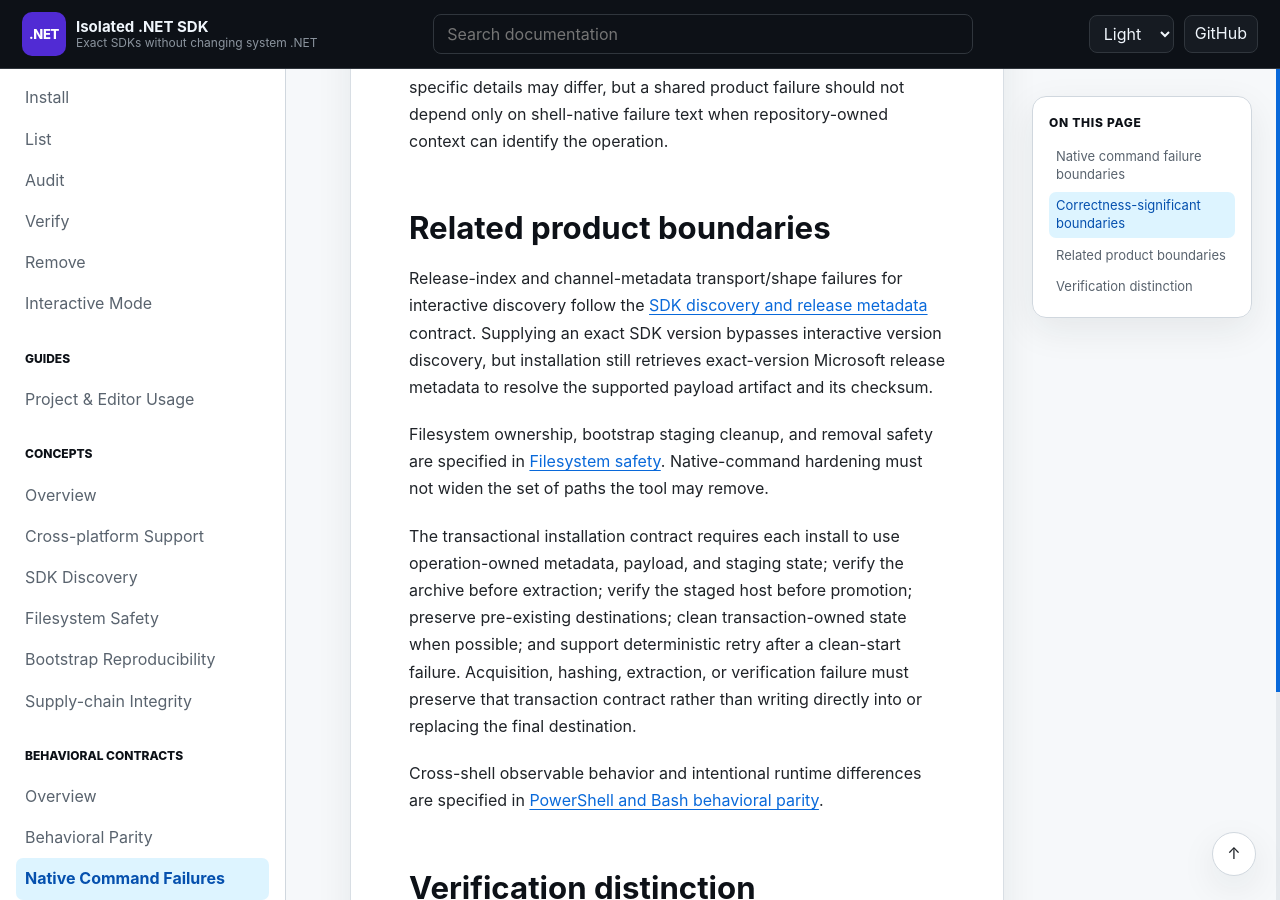
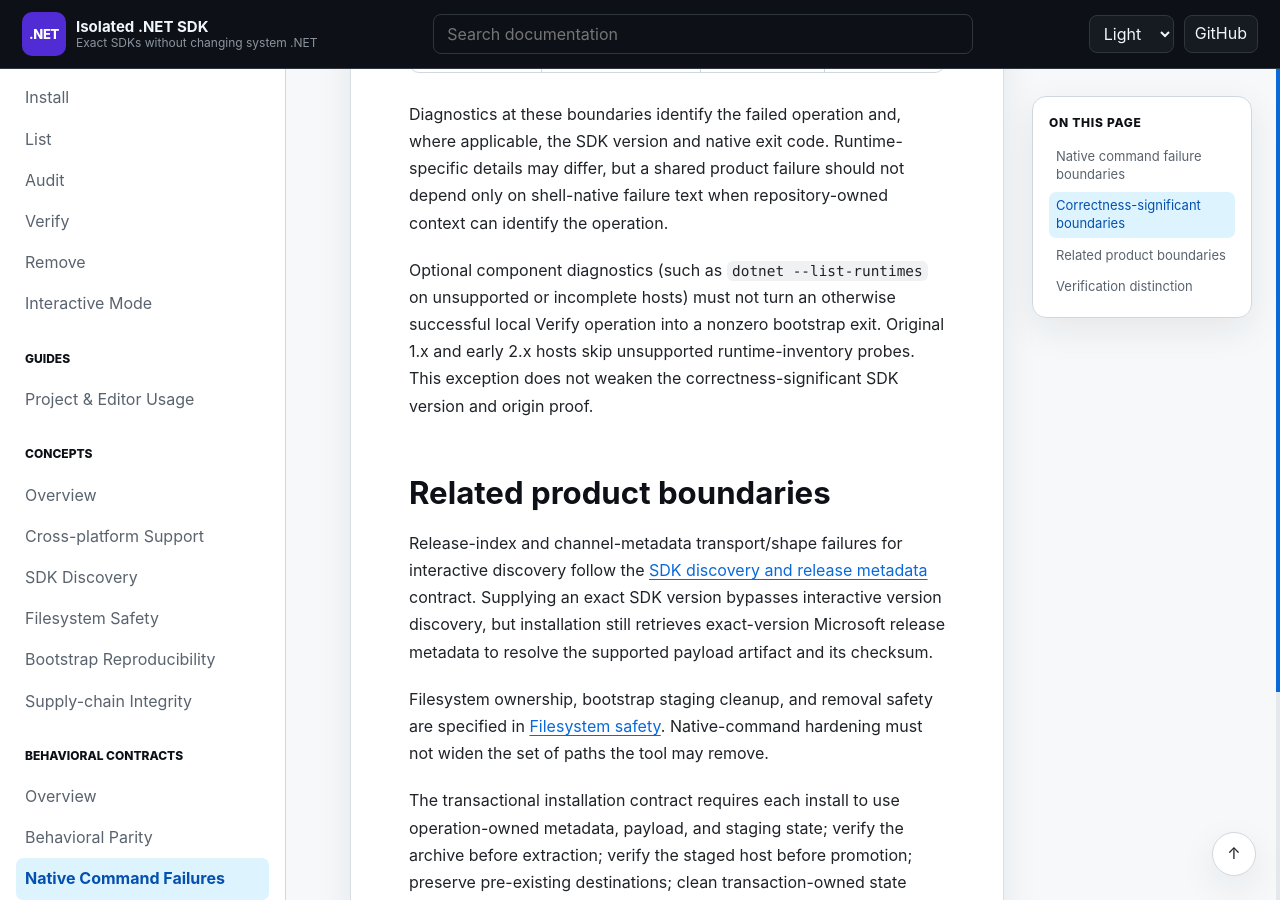
Before and after one commit to infoconex/isolated-dotnet-sdk, a Jekyll site: the page built from docs/contracts/native-command-failures.md, in a window 1280 px wide and 900 px high, scrolled down 3383 px. Built offline with Jekyll 4.4.1, drawn with Linux system fonts in a browser that asks for light colours; our own code applies the rules of GitHub Pages for plain Markdown files; some of the changed text lies outside the part shown.

Commit message:
docs: clarify optional diagnostics and successful Verify exit behavior (#147)

```diff
--- a/docs/contracts/native-command-failures.md
+++ b/docs/contracts/native-command-failures.md
@@ -6,7 +6,7 @@
 
 | Boundary | PowerShell | Bash | Required behavior |
 | --- | --- | --- | --- |
-| Bootstrapped saved-tool execution | Explicitly propagate the saved child tool's nonzero exit | `exec` naturally replaces the bootstrap process and preserves the child status | Bootstrap must not return success when the saved tool fails |
+| Bootstrapped saved-tool execution | Propagate the saved PowerShell child script's failed invocation; do not treat a stale `$LASTEXITCODE` from optional native diagnostics as child failure | `exec` naturally replaces the bootstrap process and preserves the child status | Bootstrap must not return success when the saved tool fails |
 | System `dotnet --list-sdks` inventory | Check `$LASTEXITCODE` | Capture the command status explicitly | Fail instead of treating a failed inventory as empty or continuing installation |
 | Existing isolated host SDK proof | For newer hosts, check `--list-sdks` and `$LASTEXITCODE`; for historical 1.x/early 2.x use pinned `--version` and `--info` SDK Base Path | Equivalent modern inventory versus private legacy host proof | An unverified local host is never treated as an already-installed matching SDK; never trust system fallback |
 | SDK payload download | PowerShell web-request failure is caught with SDK/version context | `curl` status is captured explicitly | Stop before checksum verification, extraction, and success output when the payload cannot be acquired |
@@ -17,6 +17,8 @@
 | Removal build-server shutdown | Check `$LASTEXITCODE` and report SDK/exit context | Capture the command status and report SDK/exit context | Do not remove the SDK after shutdown failure and do not report removal success |
 
 Diagnostics at these boundaries identify the failed operation and, where applicable, the SDK version and native exit code. Runtime-specific details may differ, but a shared product failure should not depend only on shell-native failure text when repository-owned context can identify the operation.
+
+Optional component diagnostics (such as `dotnet --list-runtimes` on unsupported or incomplete hosts) must not turn an otherwise successful local Verify operation into a nonzero bootstrap exit. Original 1.x and early 2.x hosts skip unsupported runtime-inventory probes. This exception does not weaken the correctness-significant SDK version and origin proof.
 
 ## Related product boundaries
 
```
